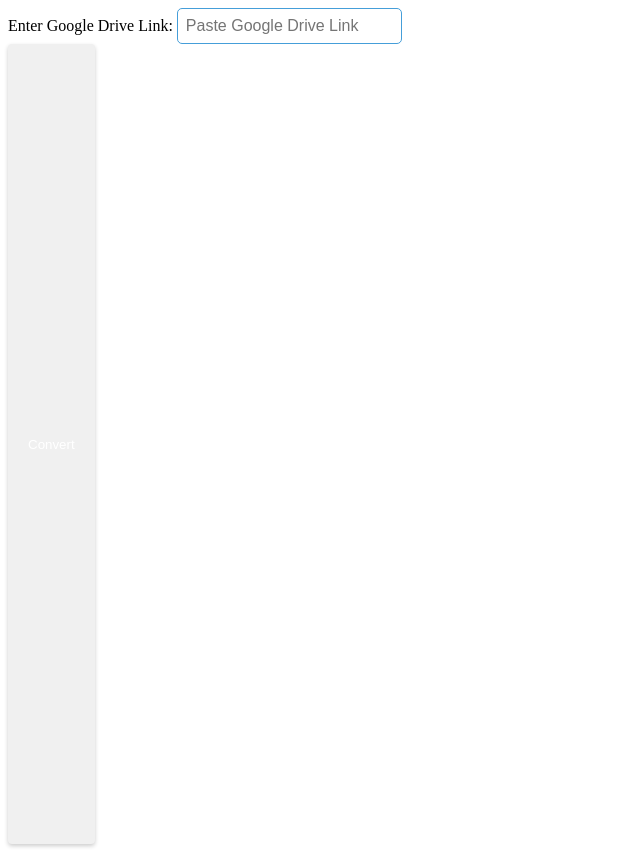
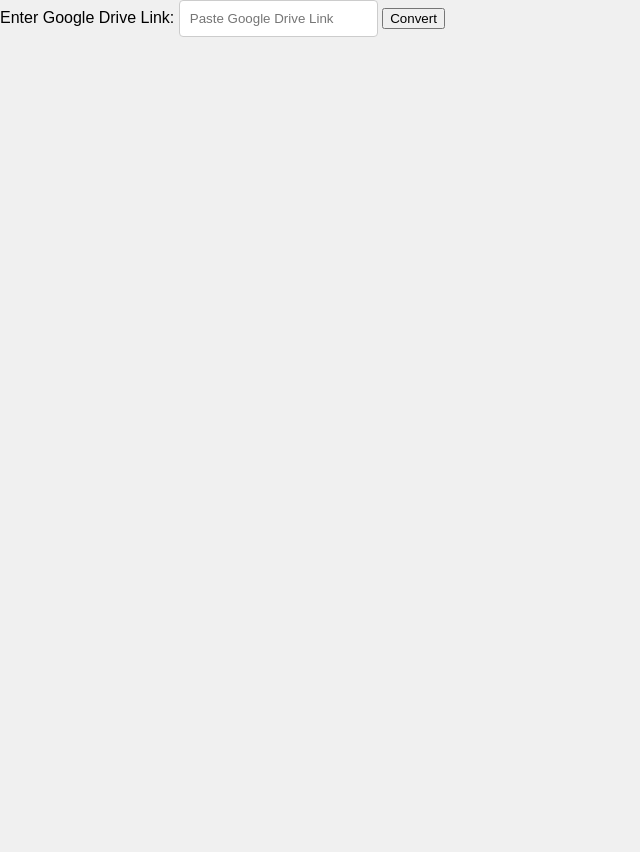
Before and after one commit to ashin888/ashin88.github.io, a PHP site: page /dlink/index.html in a window 1280 px wide. Shown: the whole page, without its empty margins (0-640 px from the left). After the commit the page ends 37 px from the top, so only its background shows below. Run offline with PHP 8.4, Linux system fonts and the light colour scheme.

Commit message:
Update style.css

```diff
--- a/dlink/style.css
+++ b/dlink/style.css
@@ -1,45 +1,81 @@
-/* style.css */
-button {
-    background-color: #4285f4;
-    color: white;
-    padding: 10px 20px;
-    border: none;
-    cursor: pointer;
-    border-radius: 4px;
-    box-shadow: 0px 2px 4px rgba(0, 0, 0, 0.2);
-    display: flex;
-    flex-direction: column;
-    align-items: center;
-    justify-content: center;
-    min-height: 100vh;
+/* styles.css */
+body {
+    font-family: Arial, sans-serif;
     margin: 0;
-    font-family: Arial, sans-serif;
+    padding: 0;
     background-color: #f0f0f0;
 }
 
-#copyButton {
-    background-color: #4285f4;
-    color: white;
-    padding: 5px 10px;
-    border: none;
-    cursor: pointer;
-    border-radius: 3px;
-    box-shadow: 0px 1px 2px rgba(0, 0, 0, 0.2);
+.container {
+    max-width: 600px;
+    margin: 0 auto;
+    padding: 20px;
+    background-color: #ffffff;
+    border-radius: 8px;
+    box-shadow: 0 2px 4px rgba(0, 0, 0, 0.1);
+}
+
+h1 {
+    text-align: center;
+    margin-bottom: 20px;
+    color: #333;
+}
+
+.input-container {
+    display: flex;
+    gap: 10px;
 }
 
 #driveLink {
-    padding: 8px;
+    flex: 1;
+    padding: 10px;
     border: 1px solid #ccc;
-    border-radius: 5px;
-    animation: borderAnimation 1s infinite alternate;
-    font-size: 16px;
+    border-radius: 4px;
 }
 
-@keyframes borderAnimation {
-    from {
-        border-color: #ccc;
-    }
-    to {
-        border-color: #3498db;
-    }
+#convertButton {
+    padding: 10px 15px;
+    background-color: #007bff;
+    color: #fff;
+    border: none;
+    border-radius: 4px;
+    cursor: pointer;
+    transition: background-color 0.2s;
 }
+
+#convertButton:hover {
+    background-color: #0056b3;
+}
+
+.output-container {
+    margin-top: 20px;
+    padding: 10px;
+    border: 1px solid #ccc;
+    border-radius: 4px;
+    background-color: #f9f9f9;
+    display: none;
+}
+
+.output-container p {
+    margin: 0;
+}
+
+.output-container a {
+    display: block;
+    margin-top: 10px;
+}
+
+#copyButton {
+    margin-top: 10px;
+    padding: 5px 10px;
+    background-color: #28a745;
+    color: #fff;
+    border: none;
+    border-radius: 4px;
+    cursor: pointer;
+    transition: background-color 0.2s;
+}
+
+#copyButton:hover {
+    background-color: #218838;
+}
```
